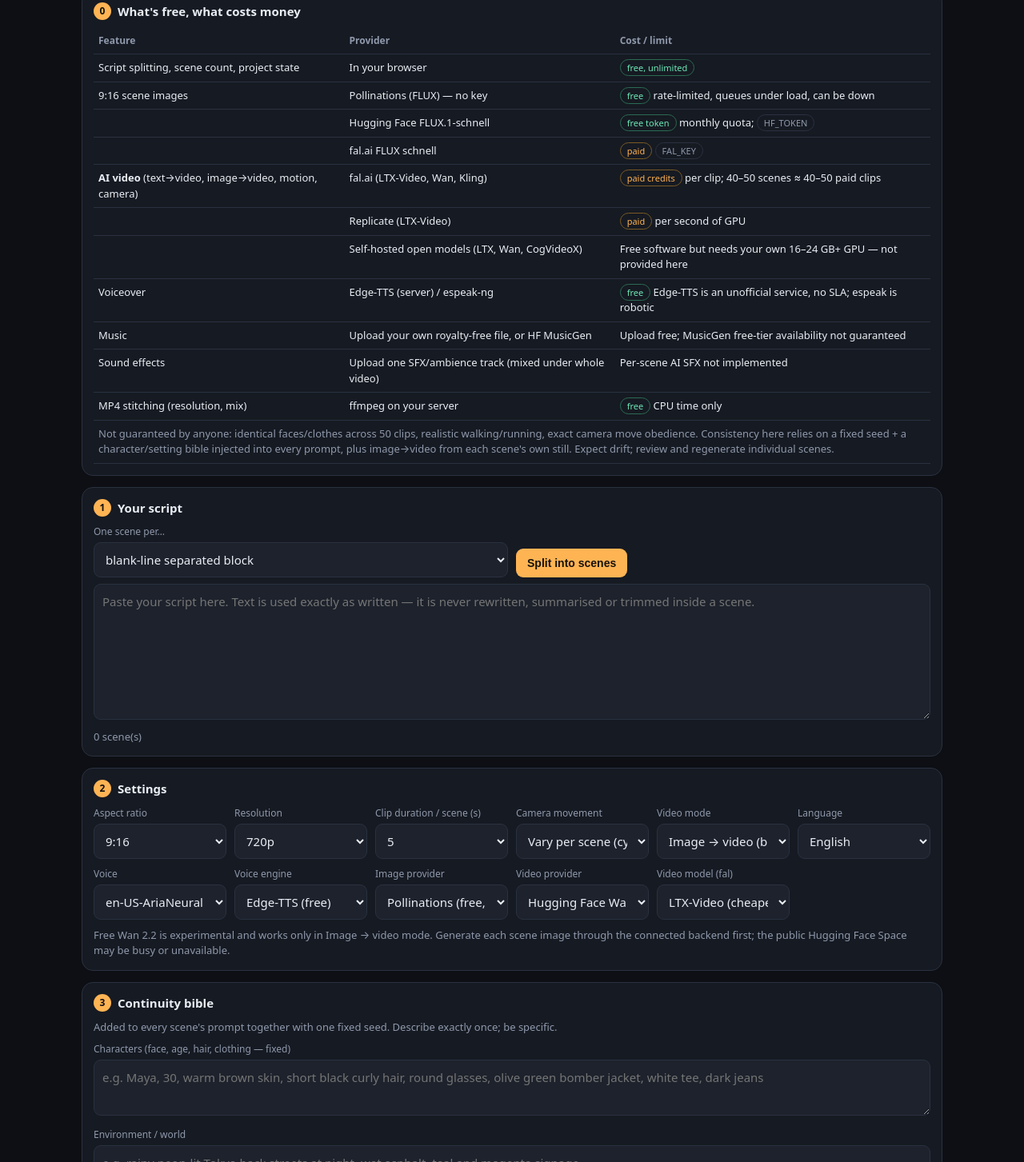
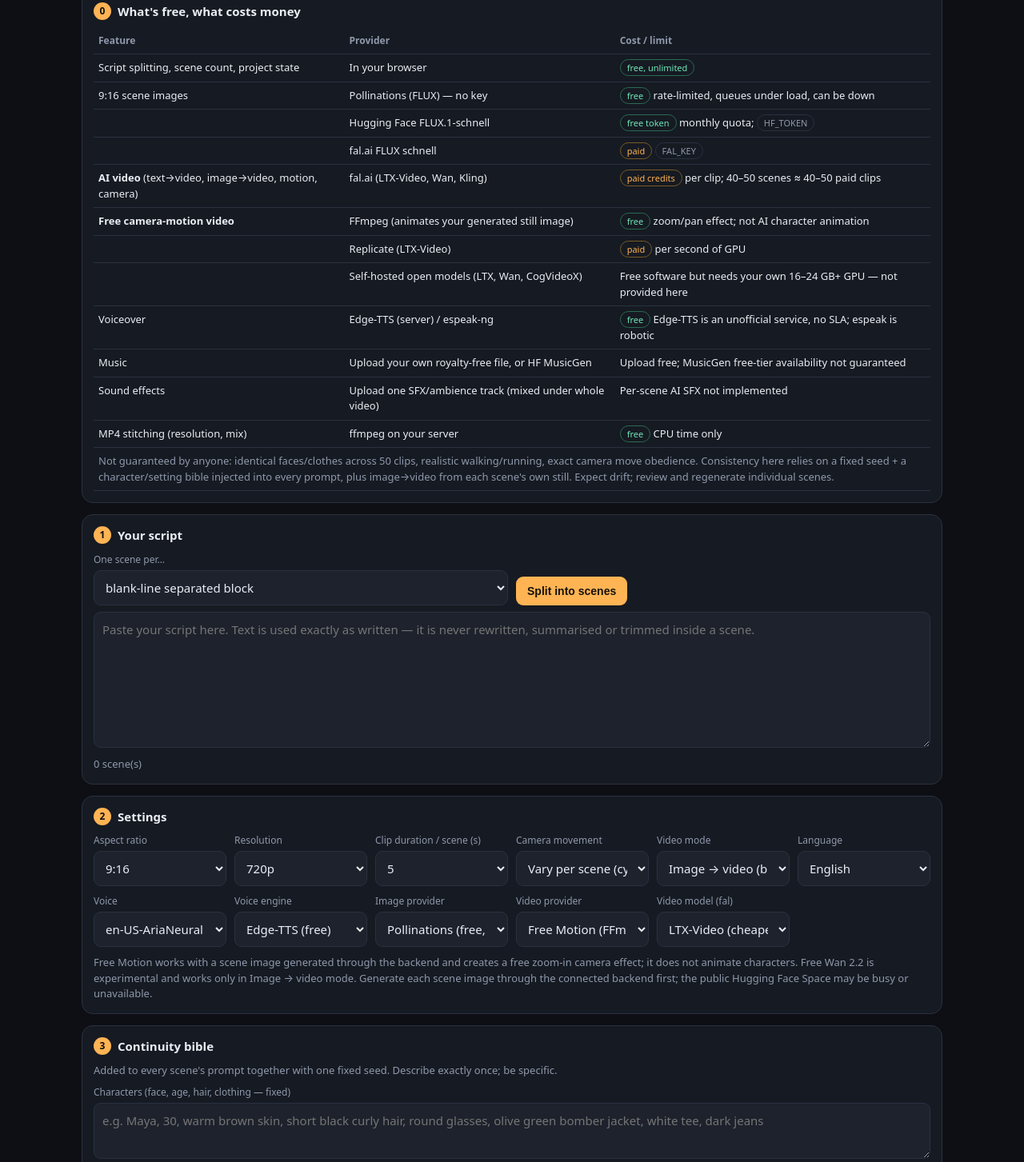
Before and after one commit to hrmdhabib1987/scene-forge, a plain HTML site: page index.html in a window 1280 px wide. Shown: the part 175-1628 px from the top of the page at 80% size. Drawn offline with Linux system fonts and the light colour scheme; no server answers.

Commit message:
Add files via upload

```diff
--- a/index.html
+++ b/index.html
@@ -38,6 +38,7 @@
 <tr><td></td><td>Hugging Face FLUX.1-schnell</td><td><span class="pill fr">free token</span> monthly quota; <span class="pill">HF_TOKEN</span></td></tr>
 <tr><td></td><td>fal.ai FLUX schnell</td><td><span class="pill pd">paid</span> <span class="pill">FAL_KEY</span></td></tr>
 <tr><td><b>AI video</b> (text→video, image→video, motion, camera)</td><td>fal.ai (LTX-Video, Wan, Kling)</td><td><span class="pill pd">paid credits</span> per clip; 40–50 scenes ≈ 40–50 paid clips</td></tr>
+<tr><td><b>Free camera-motion video</b></td><td>FFmpeg (animates your generated still image)</td><td><span class="pill fr">free</span> zoom/pan effect; not AI character animation</td></tr>
 <tr><td></td><td>Replicate (LTX-Video)</td><td><span class="pill pd">paid</span> per second of GPU</td></tr>
 <tr><td></td><td>Self-hosted open models (LTX, Wan, CogVideoX)</td><td>Free software but needs your own 16–24 GB+ GPU — not provided here</td></tr>
 <tr><td>Voiceover</td><td>Edge-TTS (server) / espeak-ng</td><td><span class="pill fr">free</span> Edge-TTS is an unofficial service, no SLA; espeak is robotic</td></tr>
@@ -62,8 +63,8 @@
 <div><label>Voice</label><select id="voice"></select></div>
 <div><label>Voice engine</label><select id="engine"><option value="edge">Edge-TTS (free)</option><option value="espeak">espeak-ng (offline, robotic)</option></select></div>
 <div><label>Image provider</label><select id="iprov"><option value="pollinations">Pollinations (free, no key)</option><option value="huggingface">Hugging Face (free token)</option><option value="fal">fal.ai (paid)</option></select></div>
-<div><label>Video provider</label><select id="vprov"><option value="huggingface-free">Hugging Face Wan 2.2 (experimental free)</option><option value="fal">fal.ai (paid)</option><option value="replicate">Replicate (paid)</option></select></div>
-<div><label>Video model (fal)</label><select id="vmodel"><option value="ltx">LTX-Video (cheapest, open)</option><option value="wan">Wan 2.x (open)</option><option value="kling">Kling 1.6 (best motion, pricier)</option></select></div><div class="sub" style="grid-column:1/-1">Free Wan 2.2 is experimental and works only in Image → video mode. Generate each scene image through the connected backend first; the public Hugging Face Space may be busy or unavailable.</div>
+<div><label>Video provider</label><select id="vprov"><option value="motion-free">Free Motion (FFmpeg, no API key)</option><option value="huggingface-free">Hugging Face Wan 2.2 (experimental free)</option><option value="fal">fal.ai (paid)</option><option value="replicate">Replicate (paid)</option></select></div>
+<div><label>Video model (fal)</label><select id="vmodel"><option value="ltx">LTX-Video (cheapest, open)</option><option value="wan">Wan 2.x (open)</option><option value="kling">Kling 1.6 (best motion, pricier)</option></select></div><div class="sub" style="grid-column:1/-1">Free Motion works with a scene image generated through the backend and creates a free zoom-in camera effect; it does not animate characters. Free Wan 2.2 is experimental and works only in Image → video mode. Generate each scene image through the connected backend first; the public Hugging Face Space may be busy or unavailable.</div>
 </div></section>
 
 <section><h2><i>3</i>Continuity bible</h2><div class="sub" style="margin-bottom:8px">Added to every scene's prompt together with one fixed seed. Describe exactly once; be specific.</div><div class="grid">
@@ -142,7 +143,7 @@
   let r;try{r=await fetch(u)}catch(e){throw new Error('Pollinations unreachable (network/CORS/service down).')}
   if(!r.ok||!(r.headers.get('content-type')||'').startsWith('image'))throw new Error('Pollinations error HTTP '+r.status);s.img=URL.createObjectURL(await r.blob());s.backend=false}}
 async function doVid(i){need();const s=S.scenes[i];if($('vmode').value=='i2v'&&!(s.img&&s.backend))throw new Error('Image→video needs this scene\'s image generated through the backend first.');
- const r=await job('video',{index:i+1,provider:$('vprov').value,model:$('vmodel').value,mode:$('vmode').value,prompt:vidPrompt(s,i),duration:+$('dur').value,aspect:$('aspect').value});s.vid=r.url}
+ const [w,h]=dims();const r=await job('video',{index:i+1,provider:$('vprov').value,model:$('vmodel').value,mode:$('vmode').value,prompt:vidPrompt(s,i),duration:+$('dur').value,aspect:$('aspect').value,w,h});s.vid=r.url}
 async function doAud(i){need();const s=S.scenes[i];if($('usevo').value!='1')throw new Error('Voiceover is turned off in settings.');const r=await job('tts',{index:i+1,text:s.text,voice:$('voice').value,engine:$('engine').value,lang:$('lang').value});s.aud=r.url}
 const FN={img:doImg,vid:doVid,aud:doAud};
 async function one(i,k){if(busy)return;busy=true;stop=false;S.scenes[i].err='';prog(10,`Scene ${i+1}: ${k}…`);try{await FN[k](i);prog(100,'Done')}catch(e){S.scenes[i].err=e.message;prog(0,'Failed')}upd(i);save();busy=false}
```
